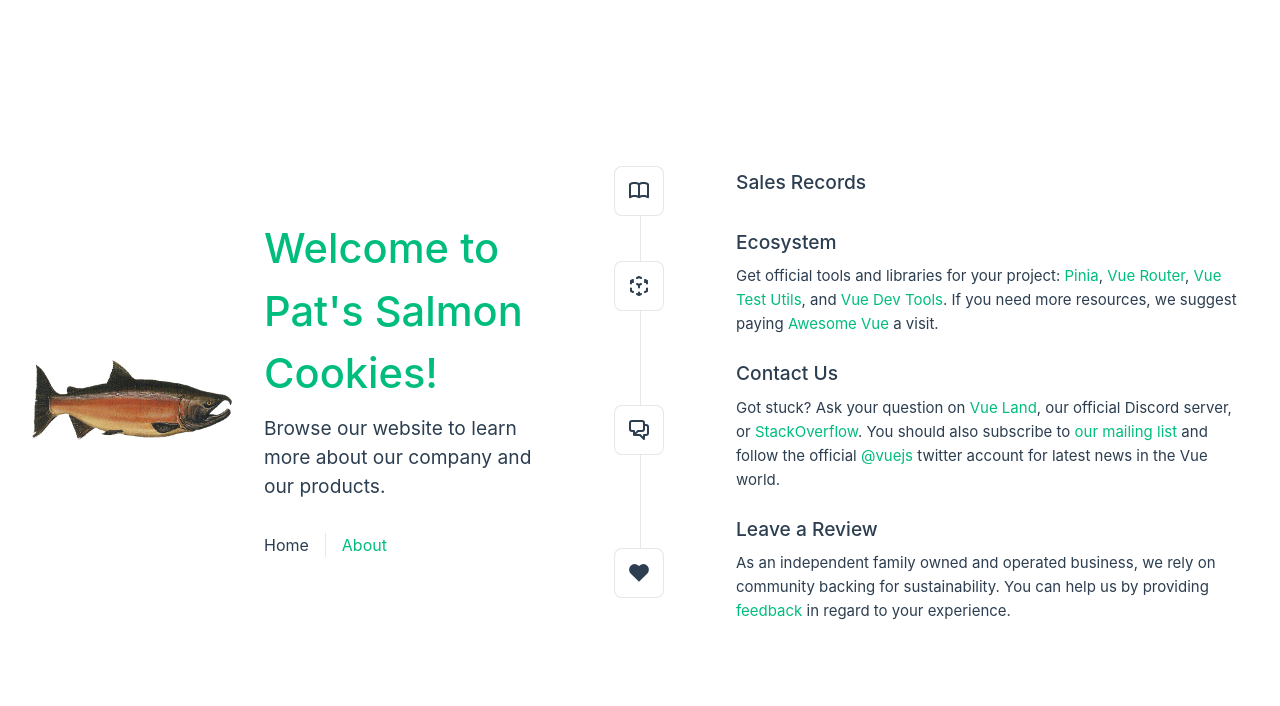
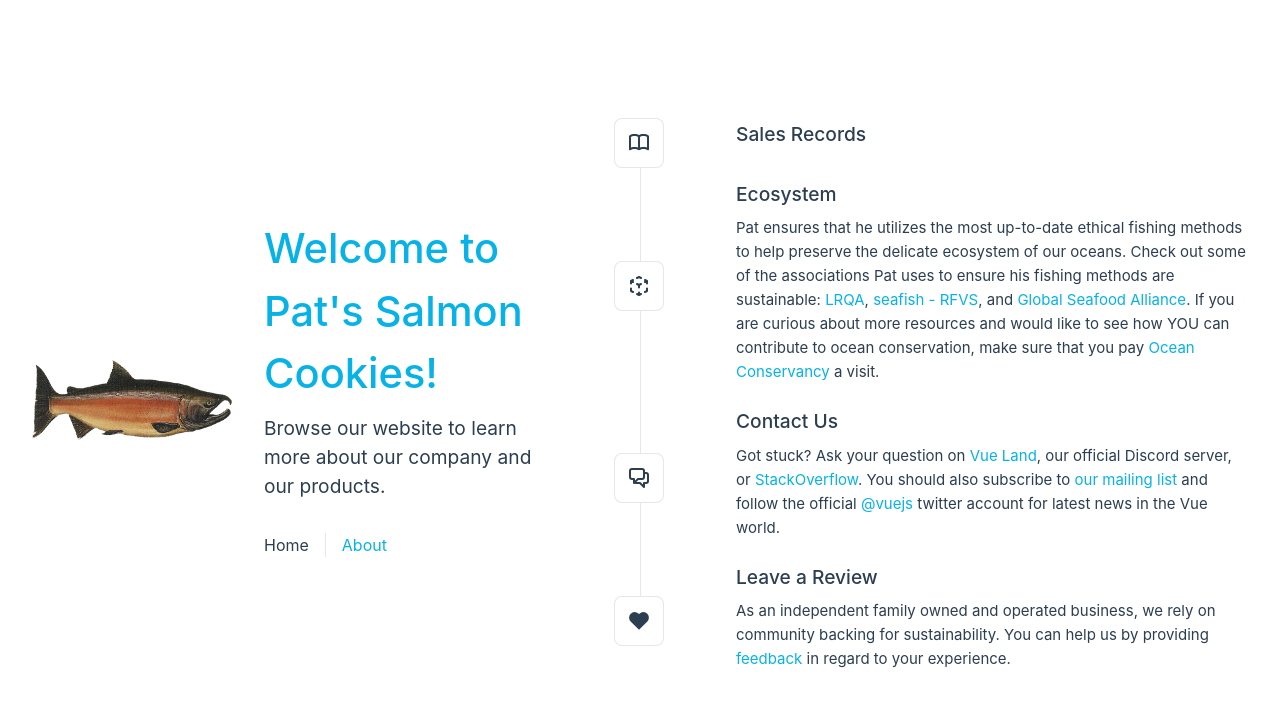
Before and after one commit to DocHolliday13x/vue-salmoncookies, a Vue app: page / in a window 1280 px wide. Shown: the top 706 px of the page. Built offline with nearby package versions, Linux system fonts and the light colour scheme.

Commit message:
updated Ecosystem

```diff
--- a/src/assets/main.css
+++ b/src/assets/main.css
@@ -11,13 +11,13 @@
 a,
 .green {
   text-decoration: none;
-  color: hsla(160, 100%, 37%, 1);
+  color: rgb(7, 178, 230);
   transition: 0.4s;
 }
 
 @media (hover: hover) {
   a:hover {
-    background-color: hsla(160, 100%, 37%, 0.2);
+    background-color: hsl(60, 3%, 88%);
   }
 }
 
--- a/src/components/TheWelcome.vue
+++ b/src/components/TheWelcome.vue
@@ -42,13 +42,14 @@ import SupportIcon from './icons/IconSupport.vue'
     </template>
     <template #heading>Ecosystem</template>
 
-    Get official tools and libraries for your project:
-    <a href="https://pinia.vuejs.org/" target="_blank" rel="noopener">Pinia</a>,
-    <a href="https://router.vuejs.org/" target="_blank" rel="noopener">Vue Router</a>,
-    <a href="https://test-utils.vuejs.org/" target="_blank" rel="noopener">Vue Test Utils</a>, and
-    <a href="https://github.com/vuejs/devtools" target="_blank" rel="noopener">Vue Dev Tools</a>. If
-    you need more resources, we suggest paying
-    <a href="https://github.com/vuejs/awesome-vue" target="_blank" rel="noopener">Awesome Vue</a>
+    Pat ensures that he utilizes the most up-to-date ethical fishing methods to help preserve the delicate ecosystem of our oceans.
+
+    Check out some of the associations Pat uses to ensure his fishing methods are sustainable:
+    <a href="https://www.lrqa.com/en/rfvs/" target="_blank" rel="noopener">LRQA</a>,
+    <a href="https://www.seafish.org/responsible-sourcing/tools-for-ethical-seafood-sourcing/records/responsible-fishing-vessel-standard-rfvs/" target="_blank" rel="noopener">seafish - RFVS</a>, and
+    <a href="https://www.globalseafood.org/blog/rfvs-issue-2-released/" target="_blank" rel="noopener">Global Seafood Alliance</a>.
+    If you are curious about more resources and would like to see how YOU can contribute to ocean conservation, make sure that you pay
+    <a href="https://donate.oceanconservancy.org/page/121401/donate/1?ea.tracking.id=23HPXWJAXX&utm_medium=PaidSearch&utm_source=GooglePaid&utm_campaign=NonBranded&gad=1&gclid=CjwKCAjwwb6lBhBJEiwAbuVUSluk6tW2WSSVdkY_dFN6DAF00TdGmkBnQ0BprE03MkaBjcuU98zj-xoCFr4QAvD_BwE" target="_blank" rel="noopener">Ocean Conservancy</a>
     a visit.
   </WelcomeItem>
 
```
